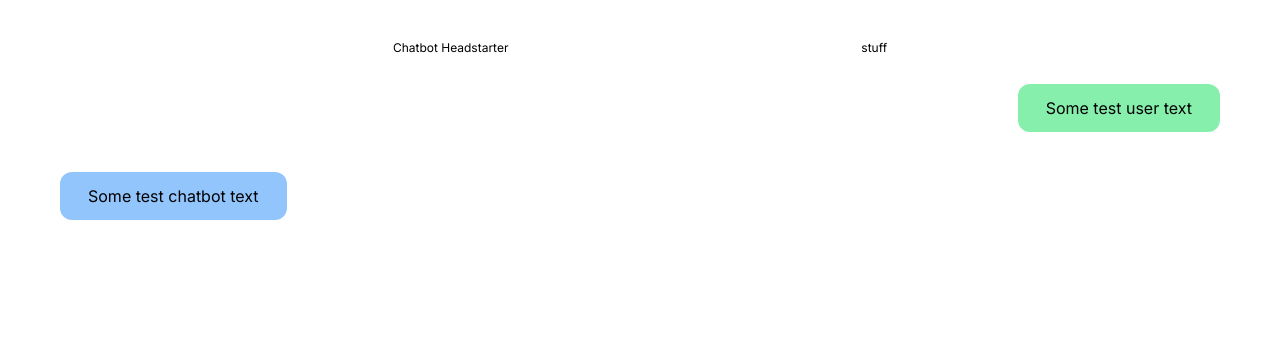
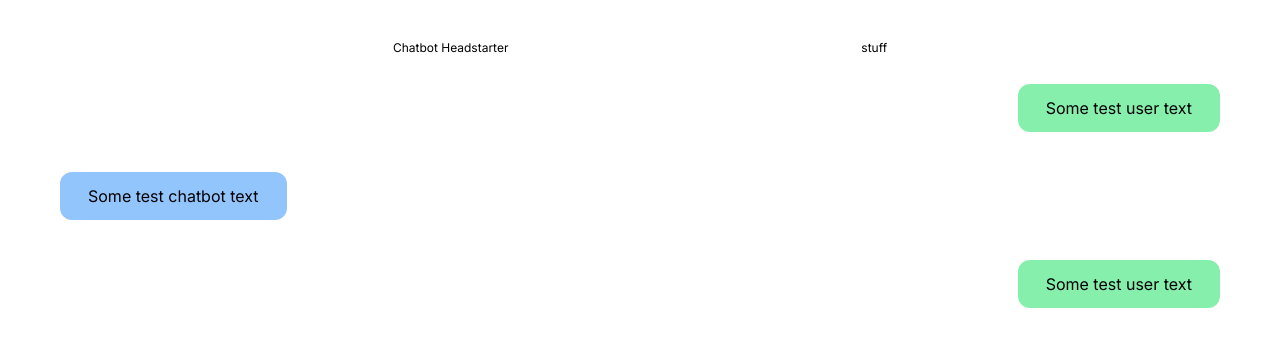
Before and after one commit to srujan1997/chatbot-headstarter, a Next.js app: page / in a window 1280 px wide. Shown: the top 346 px of the page. Built offline with nearby package versions, Linux system fonts and the light colour scheme.

Commit message:
new branch creation, will add gemini and basic ui to project.

```diff
--- a/app/chatbot-components/chat.tsx
+++ b/app/chatbot-components/chat.tsx
@@ -2,6 +2,7 @@ export default function Chatbox() {
     return (
         <>
             <section className="w-full h-full">
+
                 <div className="w-full h-max flex place-content-end p-5">
 
                     <div className="rounded-xl px-7 place-items-start place-content-start p-3 bg-green-300 w-max h-max">
@@ -22,6 +23,16 @@ export default function Chatbox() {
 
                 </div>
 
+                <div className="w-full h-max flex place-content-end p-5">
+
+                    <div className="rounded-xl px-7 place-items-start place-content-start p-3 bg-green-300 w-max h-max">
+                        <p>
+                            Some test user text
+                        </p>
+                    </div>
+
+                </div>
+
             </section>
         </>
     )
```
